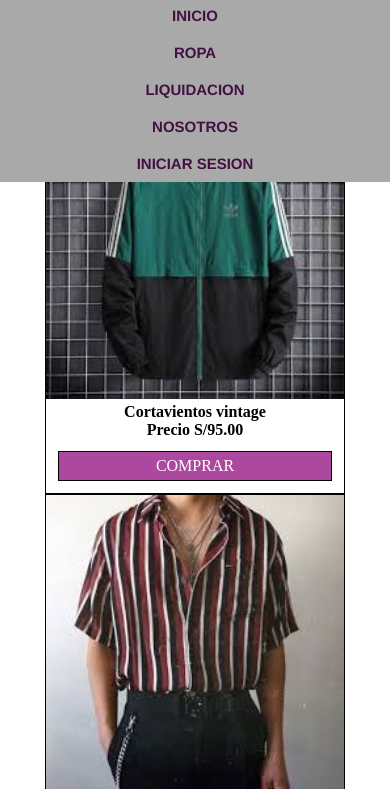
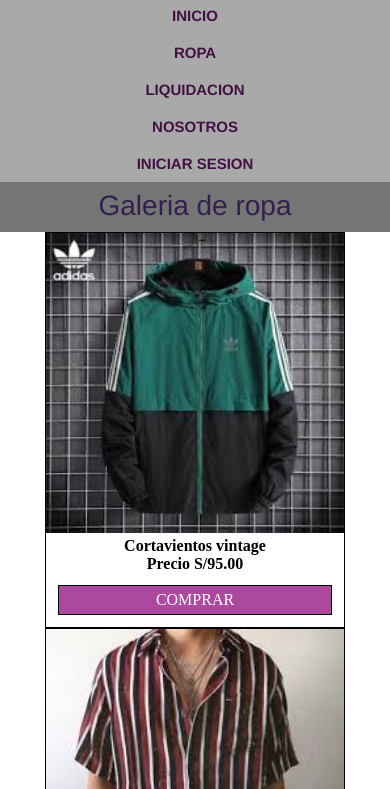
Before and after one commit to JeanRondon06/jeanpirf, a plain HTML site: page pages/ropa.html in a window 390 px wide. Shown: the part 55-844 px from the top of the page. Drawn offline with nearby package versions, Linux system fonts and the light colour scheme.

Commit message:
mejora de MQ

```diff
--- a/css/style.css
+++ b/css/style.css
@@ -52,6 +52,10 @@
     margin: 0px;
     padding: 10px;
 
+ }
+ .navegador b:hover {
+    transition: 0.5s;
+    color: rgb(110, 75, 192);
  }
 
  .navegador a b{
@@ -263,6 +267,13 @@
          font-size: 18px;
          font-style: inherit;
      }
+     .ropa .ropaTitulo {
+        margin-top: 120px;
+    }
+    .ropaTitulo{
+        font-size: 18px;
+        font-family: 'Franklin Gothic Medium', 'Arial Narrow', Arial, sans-serif;
+    }
 }
 
 @media screen and (max-width:768px){
@@ -570,6 +581,7 @@ form {
 }
 .ropa a:hover{
     color: blueviolet;
+
 }
 .ropaTitulo {
     width: 100%;
@@ -578,8 +590,11 @@ form {
     color: rgb(50, 33, 77);
     padding: 10px;
 }
-.ropaitulo h2{
+.ropaTitulo {
     width: 100%;
+    font-size: 28px;
+    font-family: 'Franklin Gothic Medium', 'Arial Narrow', Arial, sans-serif;
+
 }
 .ropa h3{
     font-size: 16px;
```
